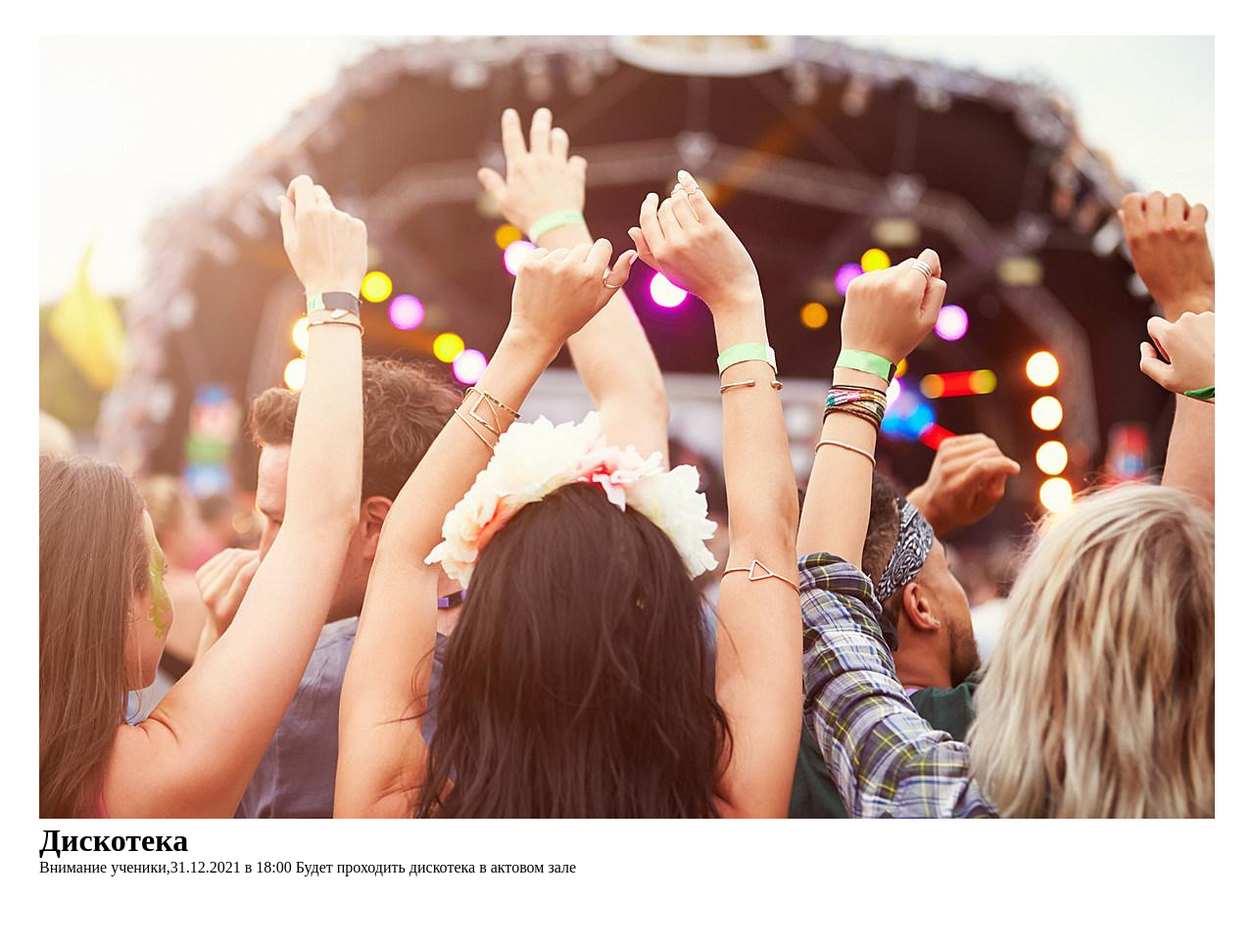
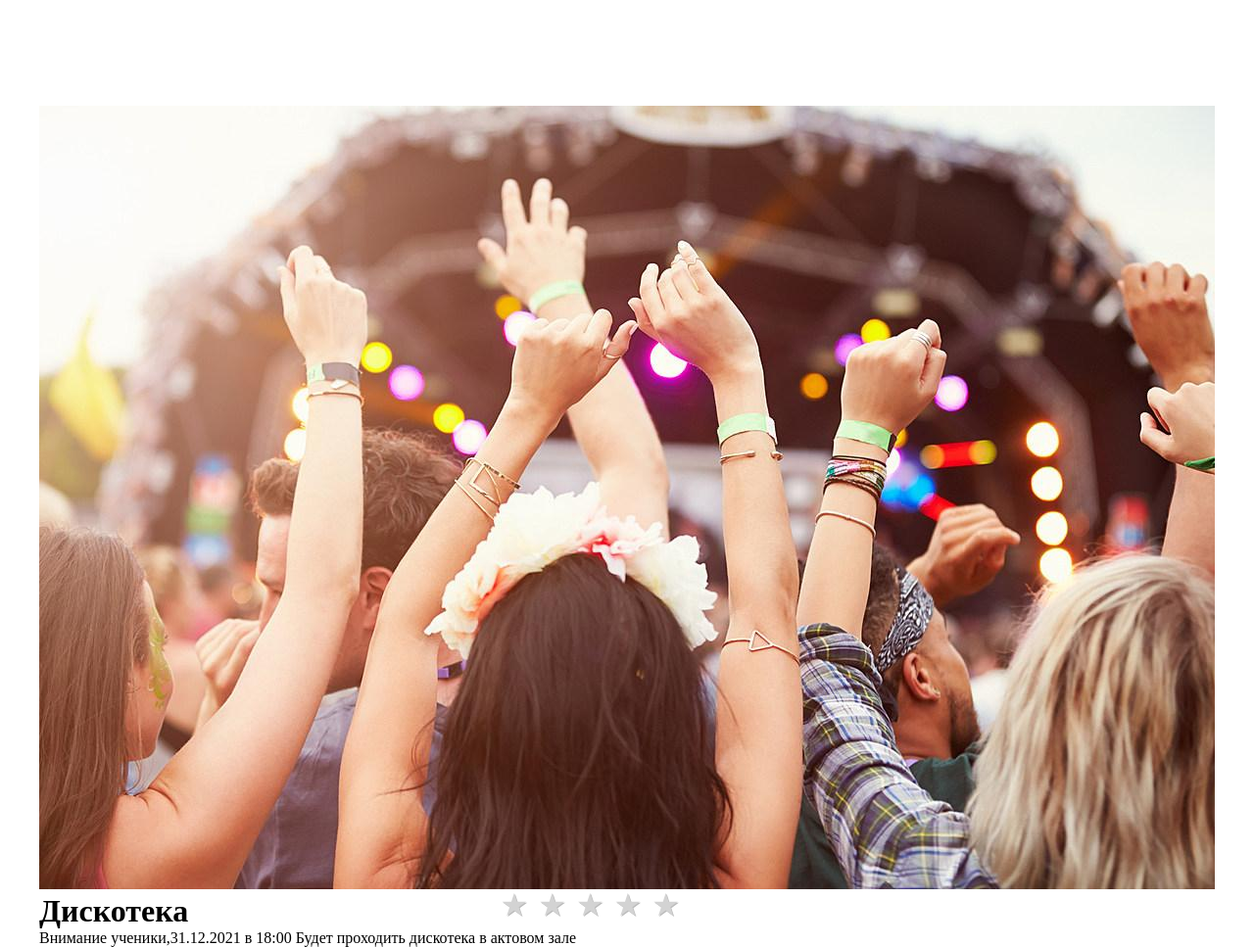
Before and after one commit to GlazkovDA/meropriyat, a PHP site: page /candidat.php?id=1 in a window 1280 px wide. Shown: the whole page at 98% size. Before the commit the page ends 895 px from the top, so only its background shows below. Run offline with PHP 8.4, Linux system fonts and the light colour scheme; data comes from the database, SQL or seed files in the repository.

Commit message:
Add files via upload

```diff
--- a/candidat.php
+++ b/candidat.php
@@ -8,15 +8,18 @@
     <link rel="stylesheet" href="style.css">
     <title>Мероприятия</title>
 </head>
-
 <body>
-    <br><br>
+    <br>
+    <br>
+    <br>
+    <br>
+    <br>
+    <br>
     <?php
     $id = $_GET['id'];
     $mysql = new mysqli('localhost', 'root', '', 'prepod');
     $sql = "SELECT `fio`, `about`, `img`, `votes` FROM `merop` WHERE `id`='$id'";
     $candidate = $mysql->query($sql)->fetch_assoc();
-
     ?>
     <main>
         <div class="container">
@@ -49,8 +52,9 @@
 	color: lightgrey;
 	text-shadow: 1px 1px #bbb;
 }
+.rating-result > span:before {
+	content: '★';
+}
     </style>
 </body>
-<footer>
-                </footer>
 </html>
```
Also changed, not shown: index.php (+4 -6 lines).
